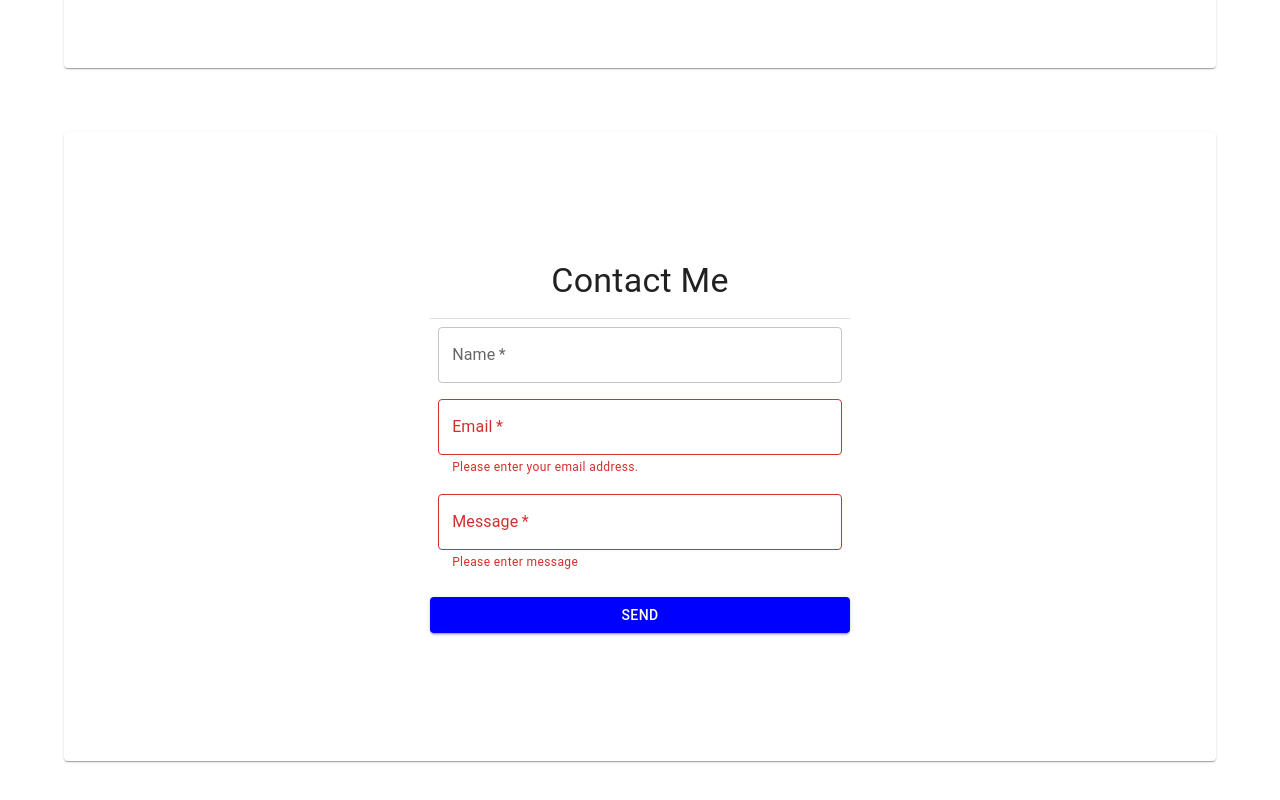
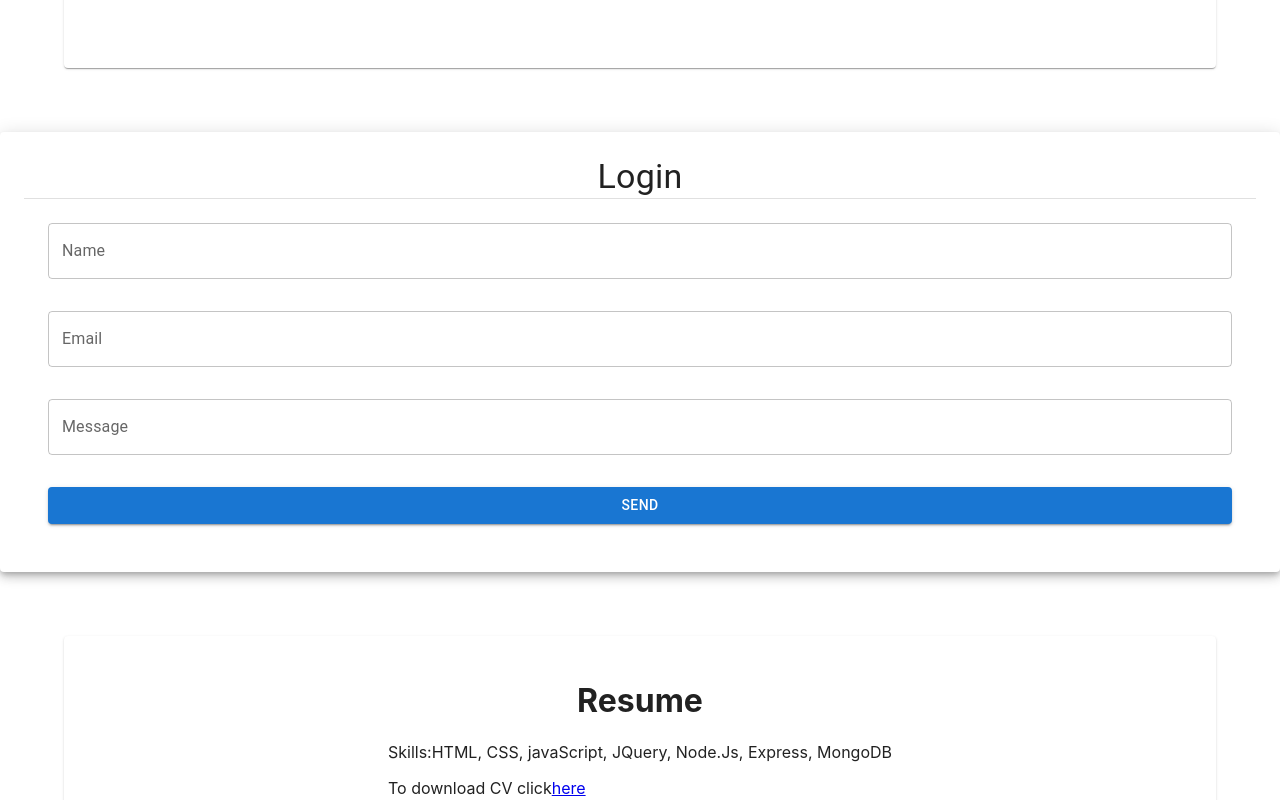
Before and after one commit to smeea-2018/portfolio-react, a React (Create React App) app: page / in a window 1280 px wide. Shown: the part 1380-2180 px from the top of the page. Built offline with nearby package versions, Linux system fonts and the light colour scheme.

Commit message:
contact ME created

```diff
--- a/package.json
+++ b/package.json
@@ -1,4 +1,5 @@
 {
+  "homepage": "https://smeea-2018.github.io/portfolio-react",
   "name": "portfolio-react",
   "version": "0.1.0",
   "private": true,
@@ -11,6 +12,7 @@
     "@testing-library/jest-dom": "^5.16.5",
     "@testing-library/react": "^13.3.0",
     "@testing-library/user-event": "^13.5.0",
+    "gh-pages": "^4.0.0",
     "react": "^18.2.0",
     "react-dom": "^18.2.0",
     "react-hook-form": "^7.34.2",
@@ -20,6 +22,8 @@
     "web-vitals": "^2.1.4"
   },
   "scripts": {
+    "predeploy": "npm run build",
+    "deploy": "gh-pages -d build",
     "start": "react-scripts start",
     "build": "react-scripts build",
     "test": "react-scripts test",
--- a/src/components/ContactMe.js
+++ b/src/components/ContactMe.js
@@ -1,104 +1,80 @@
-import Box from "@mui/material/Box";
+import { useEffect, useState } from "react";
+import { useForm } from "react-hook-form";
+import Typography from "@mui/material/Typography";
 import TextField from "@mui/material/TextField";
-import Typography from "@mui/material/Typography";
+import Stack from "@mui/material/Stack";
 import Paper from "@mui/material/Paper";
 import Divider from "@mui/material/Divider";
-import "../App.css";
-import Stack from "@mui/material/Stack";
-import Button from "@mui/material/Button";
-import { useMediaQuery } from "@mui/material";
-import { useForm } from "react-hook-form";
-// import { Form } from "react-bootstrap";
+import Link from "@mui/material/Link";
 
-export default function Message() {
-  const isMobile = useMediaQuery("(max-width:900px)");
+import { Button } from "@mui/material";
 
+export default function Message({ isMobile }) {
   const {
     register,
+    formState: { errors },
     handleSubmit,
-    formState: { errors },
-  } = useForm();
-  const onSubmit = (data) => {
-    console.log("done");
-    console.log(data);
+  } = useForm({
+    mode: "onBlur",
+  });
+
+  const [showPassword, setShowPassword] = useState(false);
+
+  const onSubmit = (formData) => {
+    console.log(formData);
   };
 
   return (
-    <div>
-      <div id="contact-me">
-        <Paper
-          sx={{
-            "& .MuiTextField-root": {
-              m: 1,
-              minWidth: isMobile ? "100%" : "40ch",
-            },
-            display: "flex",
-            flexDirection: "column",
-            flexWrap: "wrap",
-            justifyContent: "space-between",
-            alignItems: "center",
-            p: 3,
-            m: 8,
-          }}
-        >
+    <Paper sx={{ p: 3, minWidth: isMobile ? "90%" : "400px" }} elevation={6}>
+      <Typography component="h1" variant="h4" align="center">
+        Login
+      </Typography>
+      <Divider />
       <Stack
         component="form"
-            sx={{
-              p: 5,
-              m: 8,
-              display: "flex",
-              flexDirection: "column",
-              flexWrap: "wrap",
-              justifyContent: "space-between",
-            }}
+        sx={{ p: 3 }}
+        spacing={4}
         onSubmit={handleSubmit(onSubmit)}
       >
         <Stack spacing={2}>
-              <Typography component="h1" variant="h4" align="center">
-                Contact Me
-              </Typography>
-
-              <Divider />
-
           <TextField
-                required
-                error={!!errors.name}
+            error={!!errors.email}
             label="Name"
             variant="outlined"
-                {...register("name", {
+            helperText={!!errors.email ? "Please enter a valid name." : ""}
+            {...register("mame", {
               required: true,
             })}
-                helperText={
-                  !!errors.name ? "Please enter your first name." : ""
-                }
           />
-
+        </Stack>
+        <Stack spacing={2}>
           <TextField
-                required
+            error={!!errors.email}
             label="Email"
             variant="outlined"
-                error
-                helperText="Please enter your email address."
+            helperText={!!errors.email ? "Please enter a valid email." : ""}
+            {...register("email", {
+              required: true,
+            })}
           />
-
+        </Stack>
+        <Stack spacing={2}>
           <TextField
-                required
+            error={!!errors.email}
             label="Message"
             variant="outlined"
-                error
-                helperText="Please enter message"
+            helperText={!!errors.email ? "Please enter a valid message." : ""}
+            {...register("message", {
+              required: true,
+            })}
           />
-              <Button
-                variant="contained"
-                type="submit"
-                sx={{ backgroundColor: "blue" }}
-              >
+        </Stack>
+        <Stack spacing={2}>
+          <Button variant="contained" type="submit">
             Send
           </Button>
         </Stack>
       </Stack>
     </Paper>
-      </div>
-    </div>
   );
 }
```
Also changed, not shown: 1 other file (tests, documents, lock files or other folders). Lines whose indentation alone changed are shown as unchanged.
